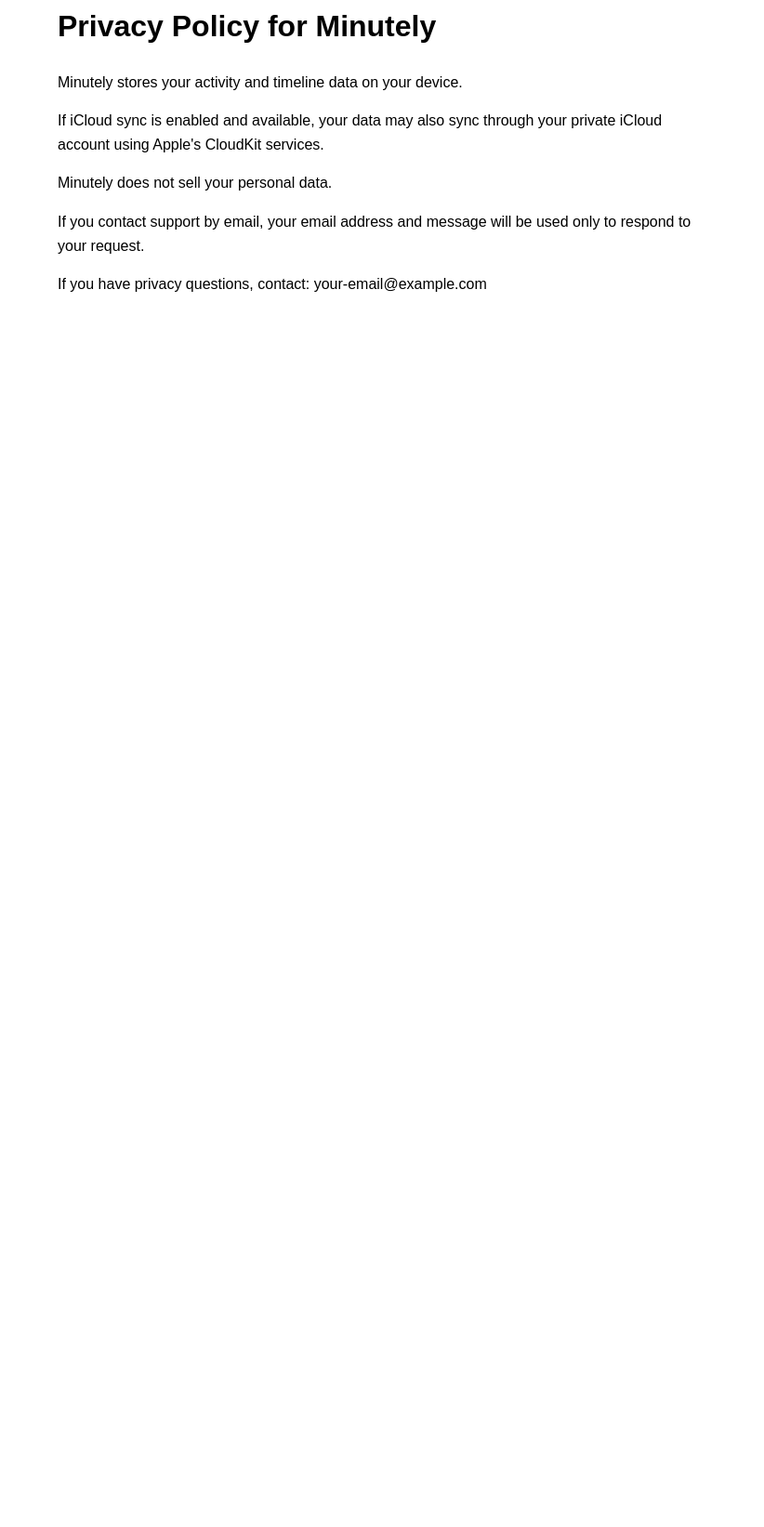
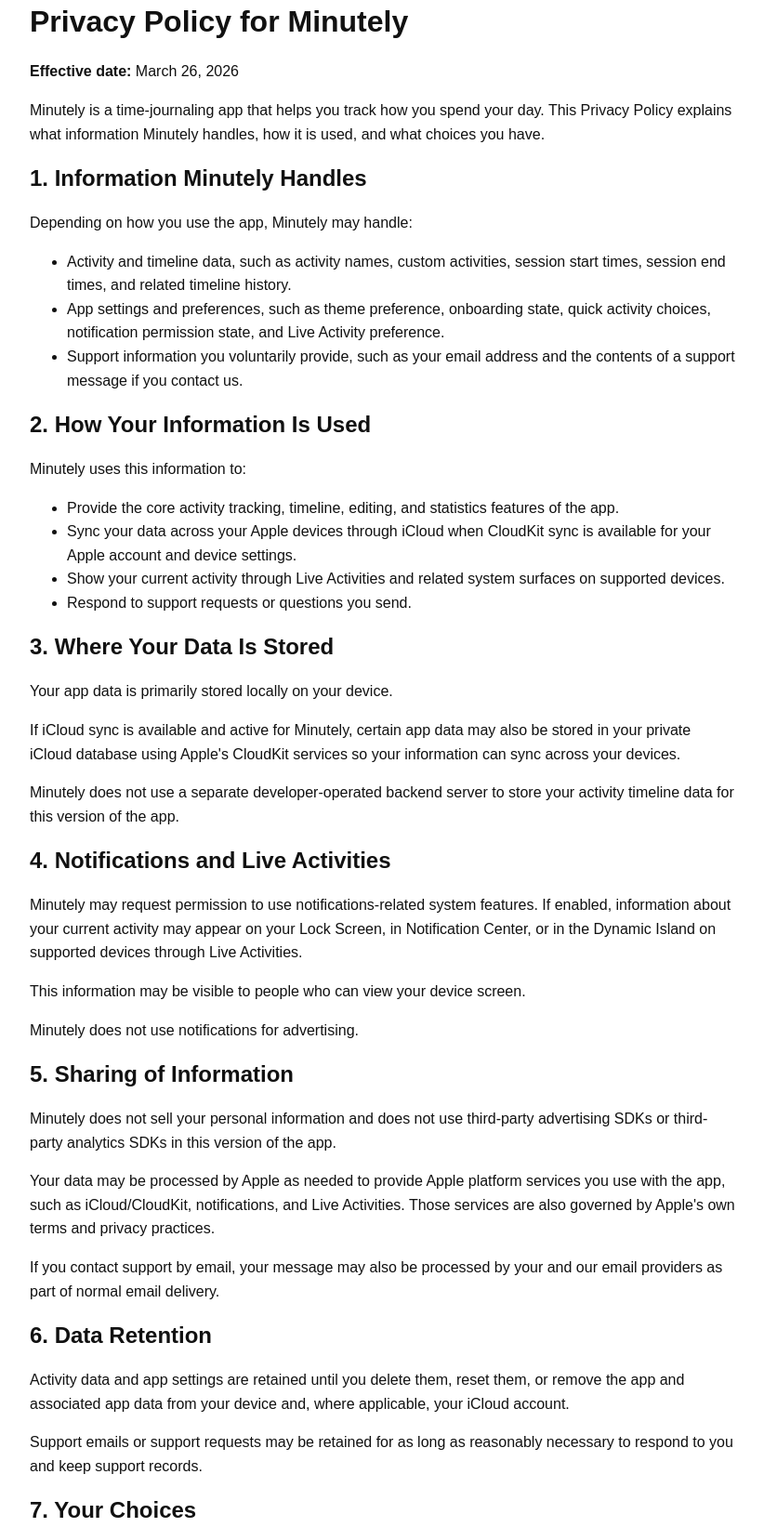
Before and after one commit to mmmaximt/minutely-support, a plain HTML site: page privacy.html in a window 1280 px wide. Shown: the part 37-1680 px from the top of the page at 93% size, without its empty margins (228-1050 px from the left). Before the commit the page ends 800 px from the top, so only its background shows below. Drawn offline with Linux system fonts and the light colour scheme.

Commit message:
Revise privacy policy content and formatting
Updated the privacy policy to include detailed information about data handling, usage, and user choices.

```diff
--- a/privacy.html
+++ b/privacy.html
@@ -4,13 +4,68 @@
   <meta charset="UTF-8" />
   <meta name="viewport" content="width=device-width, initial-scale=1.0" />
   <title>Minutely Privacy Policy</title>
+  <style>
+    body { font-family: Arial, sans-serif; max-width: 760px; margin: 40px auto; padding: 0 16px; line-height: 1.6; color: #111; }
+    h1, h2 { line-height: 1.25; }
+  </style>
 </head>
-<body style="font-family: Arial, sans-serif; max-width: 700px; margin: 40px auto; line-height: 1.6; padding: 0 16px;">
+<body>
   <h1>Privacy Policy for Minutely</h1>
-  <p>Minutely stores your activity and timeline data on your device.</p>
-  <p>If iCloud sync is enabled and available, your data may also sync through your private iCloud account using Apple's CloudKit services.</p>
-  <p>Minutely does not sell your personal data.</p>
-  <p>If you contact support by email, your email address and message will be used only to respond to your request.</p>
-  <p>If you have privacy questions, contact: your-email@example.com</p>
+  <p><strong>Effective date:</strong> March 26, 2026</p>
+
+  <p>Minutely is a time-journaling app that helps you track how you spend your day. This Privacy Policy explains what information Minutely handles, how it is used, and what choices you have.</p>
+
+  <h2>1. Information Minutely Handles</h2>
+  <p>Depending on how you use the app, Minutely may handle:</p>
+  <ul>
+    <li>Activity and timeline data, such as activity names, custom activities, session start times, session end times, and related timeline history.</li>
+    <li>App settings and preferences, such as theme preference, onboarding state, quick activity choices, notification permission state, and Live Activity preference.</li>
+    <li>Support information you voluntarily provide, such as your email address and the contents of a support message if you contact us.</li>
+  </ul>
+
+  <h2>2. How Your Information Is Used</h2>
+  <p>Minutely uses this information to:</p>
+  <ul>
+    <li>Provide the core activity tracking, timeline, editing, and statistics features of the app.</li>
+    <li>Sync your data across your Apple devices through iCloud when CloudKit sync is available for your Apple account and device settings.</li>
+    <li>Show your current activity through Live Activities and related system surfaces on supported devices.</li>
+    <li>Respond to support requests or questions you send.</li>
+  </ul>
+
+  <h2>3. Where Your Data Is Stored</h2>
+  <p>Your app data is primarily stored locally on your device.</p>
+  <p>If iCloud sync is available and active for Minutely, certain app data may also be stored in your private iCloud database using Apple's CloudKit services so your information can sync across your devices.</p>
+  <p>Minutely does not use a separate developer-operated backend server to store your activity timeline data for this version of the app.</p>
+
+  <h2>4. Notifications and Live Activities</h2>
+  <p>Minutely may request permission to use notifications-related system features. If enabled, information about your current activity may appear on your Lock Screen, in Notification Center, or in the Dynamic Island on supported devices through Live Activities.</p>
+  <p>This information may be visible to people who can view your device screen.</p>
+  <p>Minutely does not use notifications for advertising.</p>
+
+  <h2>5. Sharing of Information</h2>
+  <p>Minutely does not sell your personal information and does not use third-party advertising SDKs or third-party analytics SDKs in this version of the app.</p>
+  <p>Your data may be processed by Apple as needed to provide Apple platform services you use with the app, such as iCloud/CloudKit, notifications, and Live Activities. Those services are also governed by Apple's own terms and privacy practices.</p>
+  <p>If you contact support by email, your message may also be processed by your and our email providers as part of normal email delivery.</p>
+
+  <h2>6. Data Retention</h2>
+  <p>Activity data and app settings are retained until you delete them, reset them, or remove the app and associated app data from your device and, where applicable, your iCloud account.</p>
+  <p>Support emails or support requests may be retained for as long as reasonably necessary to respond to you and keep support records.</p>
+
+  <h2>7. Your Choices</h2>
+  <ul>
+    <li>You can edit or delete activity entries inside the app.</li>
+    <li>You can manage notification permissions in the iOS Settings app.</li>
+    <li>You can manage iCloud settings for your Apple account and device through Apple's system settings.</li>
+    <li>You may stop using the app at any time.</li>
+  </ul>
+
+  <h2>8. Children's Privacy</h2>
+  <p>Minutely is not specifically directed to children under 13. If you believe personal information has been provided in a way that raises a privacy concern, contact us and we will review the request.</p>
+
+  <h2>9. Changes to This Policy</h2>
+  <p>This Privacy Policy may be updated from time to time. If it changes, the updated version will be posted at this URL with a new effective date.</p>
+
+  <h2>10. Contact</h2>
+  <p>If you have questions about this Privacy Policy or Minutely's privacy practices, contact: [YOUR SUPPORT EMAIL]</p>
 </body>
 </html>
```
